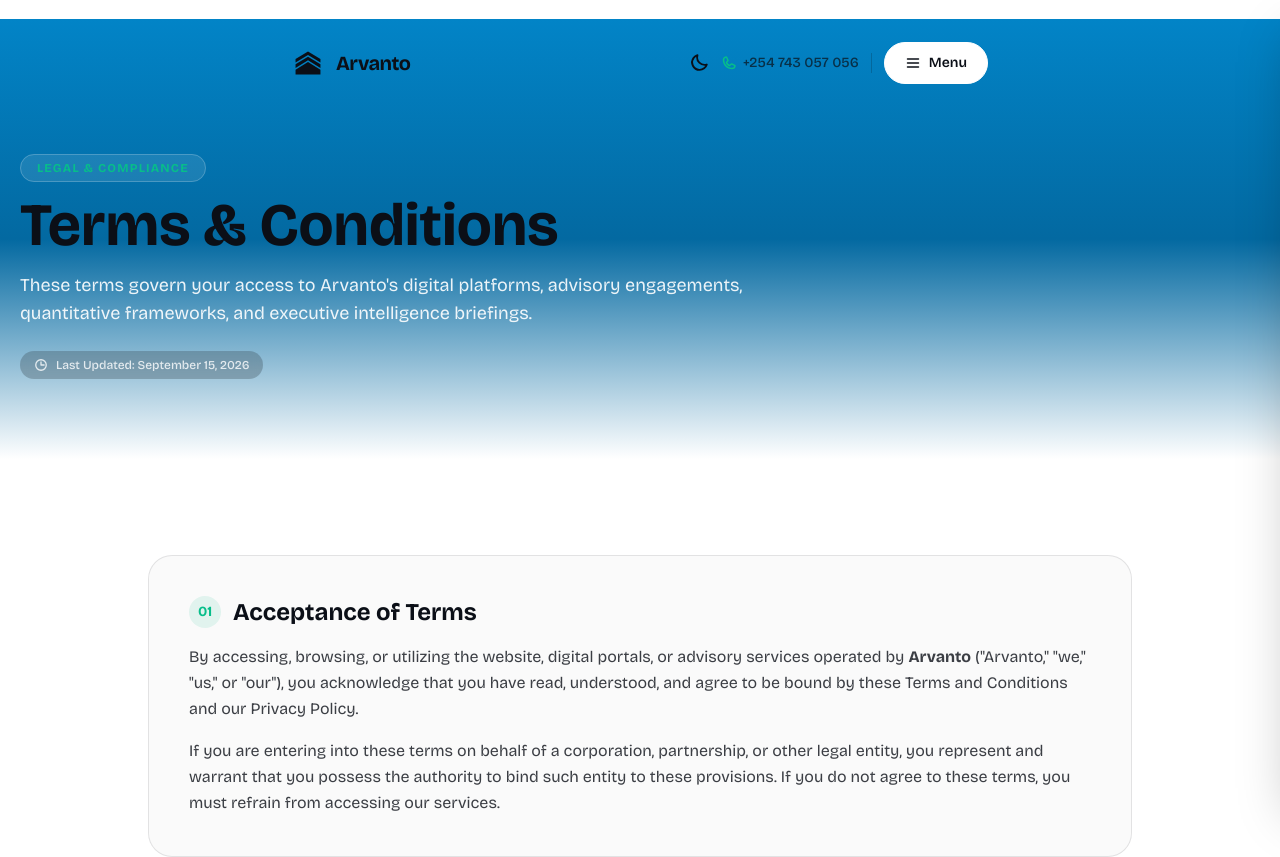
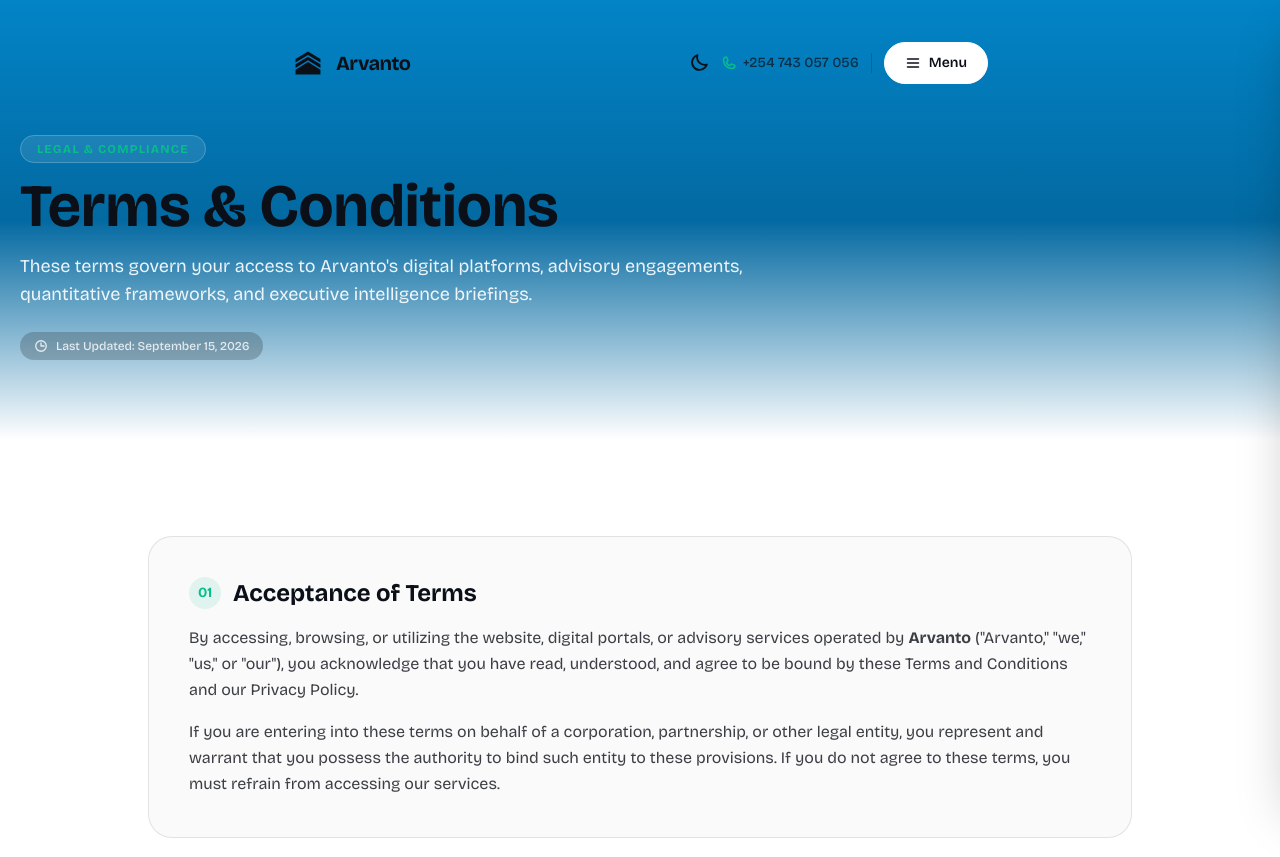
Before and after one commit to k-clinton/Arvanto, a Next.js app: page /terms-and-conditions in a window 1280 px wide. Shown: the top 857 px of the page. Built offline with nearby package versions, Linux system fonts and the light colour scheme.

Commit message:
feat: revert padding calculations to original values for MainContent component

```diff
--- a/src/components/layout/MainContent.tsx
+++ b/src/components/layout/MainContent.tsx
@@ -10,7 +10,7 @@ export function MainContent({ children }: { children: React.ReactNode }) {
   return (
     <main
       className={`min-h-screen transition-all duration-300 ${
-        !isHome ? "pt-[calc(72px+0.2in)] sm:pt-[calc(94px+0.2in)] lg:pt-[calc(104px+0.2in)]" : ""
+        !isHome ? "pt-[72px] sm:pt-[94px] lg:pt-[104px]" : ""
       }`}
     >
       {children}
```
